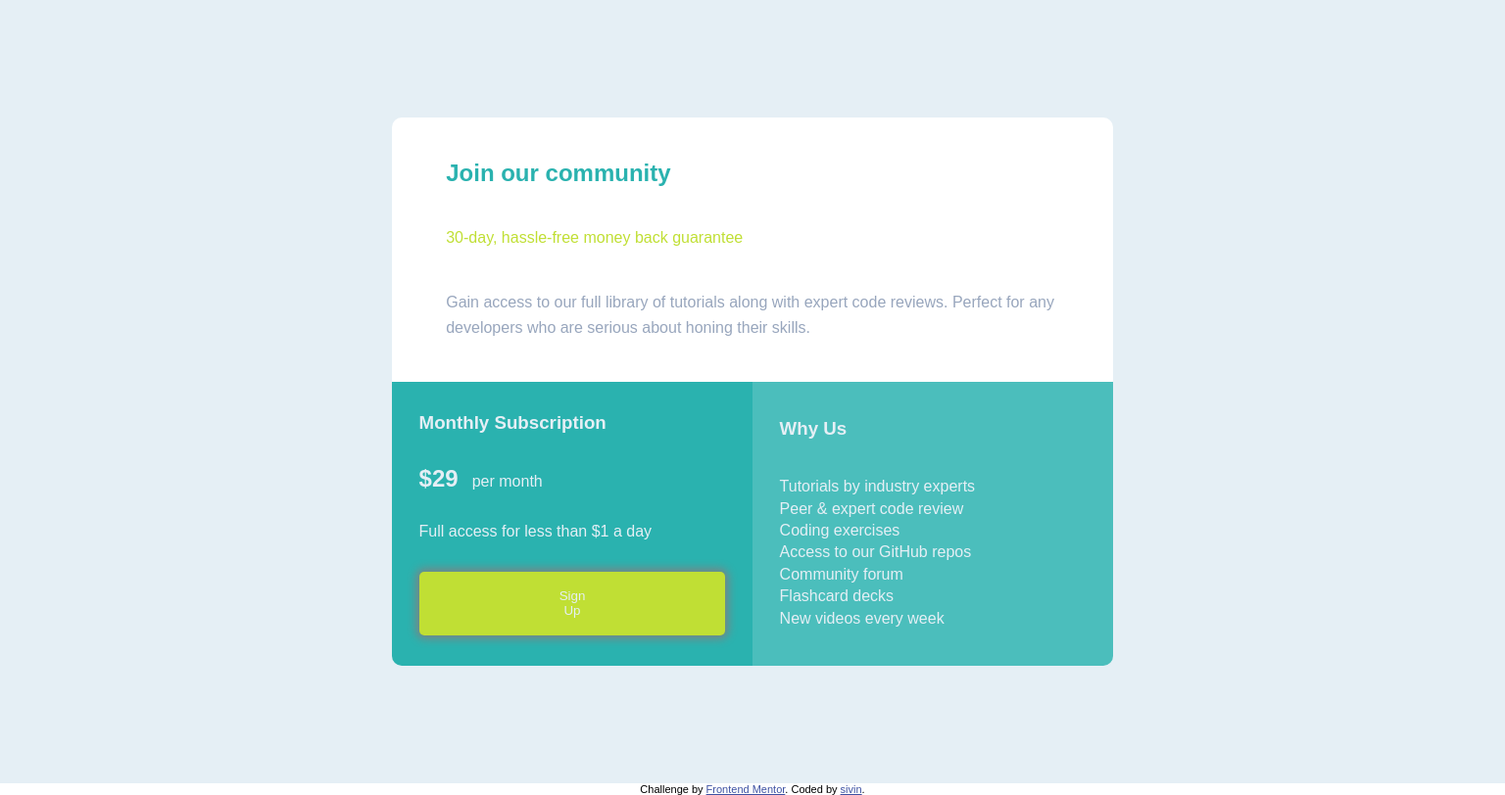
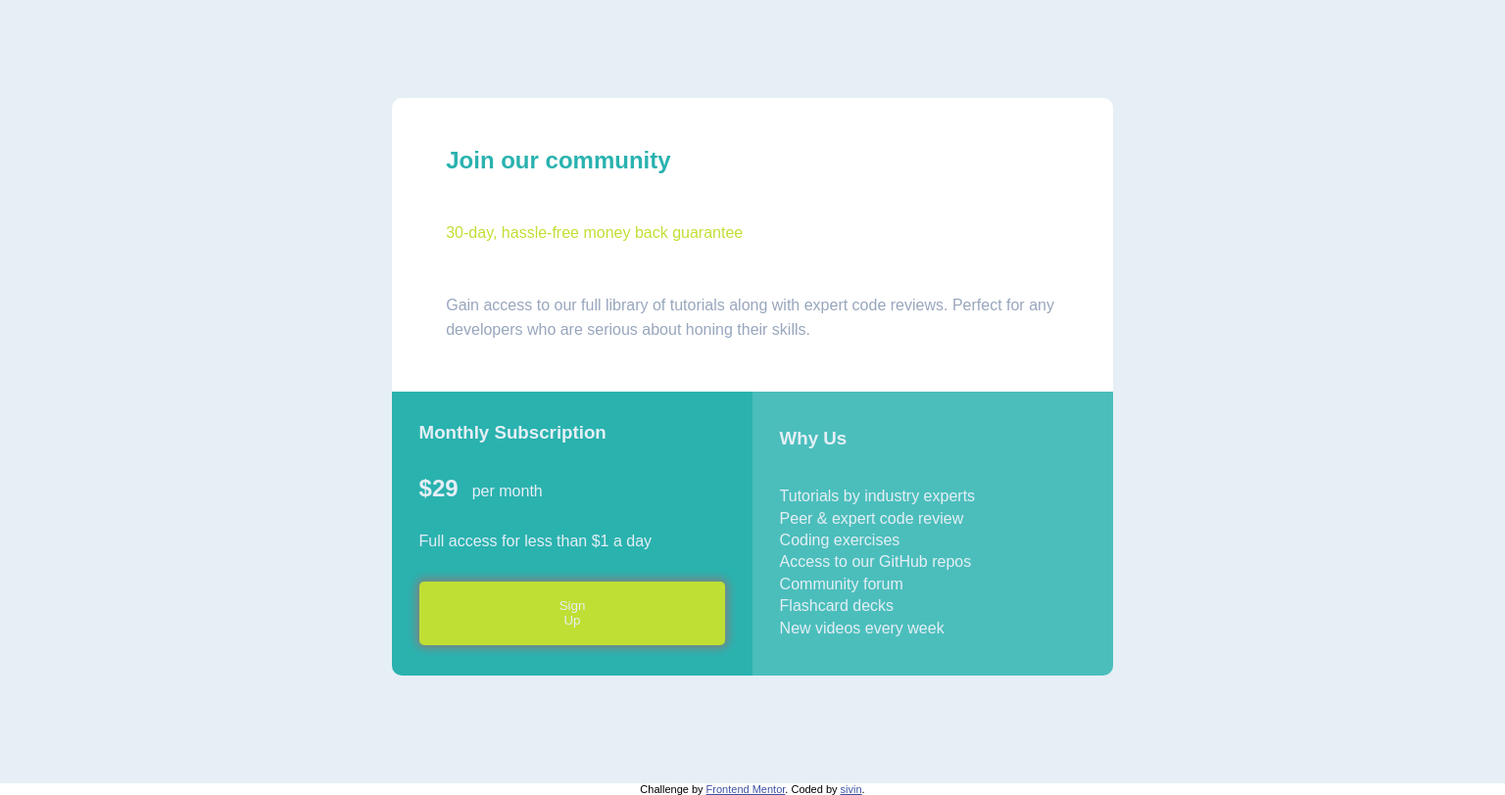
Before and after one commit to Sivin-Wi/single-price-grid-component-master, a plain HTML site: page index.html in a window 1536 px wide. Shown: the whole page at 98% size. Drawn offline with Linux system fonts and the light colour scheme.

Commit message:
Update desktop.css

```diff
--- a/style/desktop.css
+++ b/style/desktop.css
@@ -29,7 +29,7 @@
         width: 100%;
         display: grid;
         grid-template-columns: 400px repeat(2, 1fr) 400px;
-        grid-template-rows: 120px repeat(2, 1fr) 120px;
+        grid-template-rows: 100px repeat(2, 1fr) 100px;
         grid-auto-flow: row;
         background-color: var(--paraColor-heading-col-2-3);
     }
```
